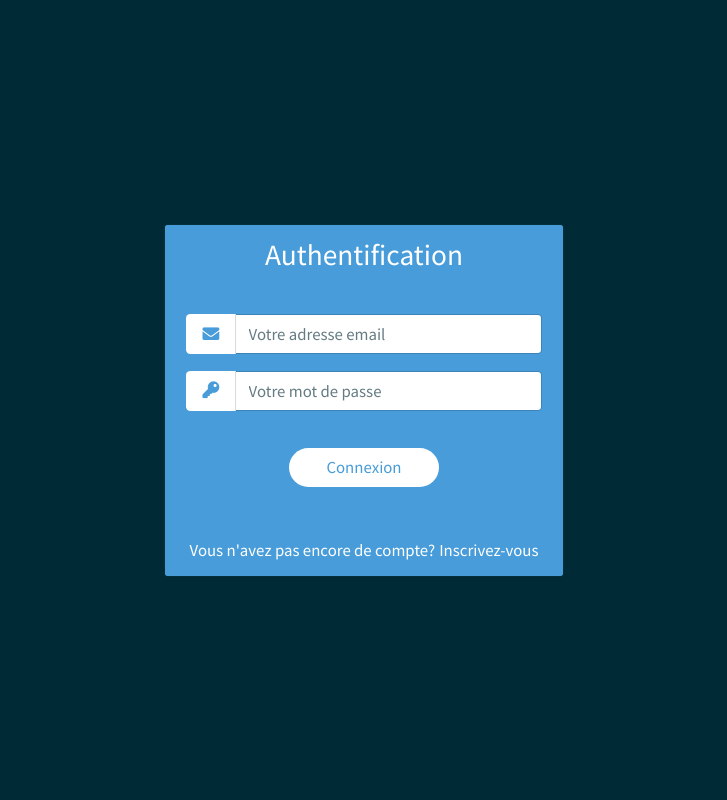
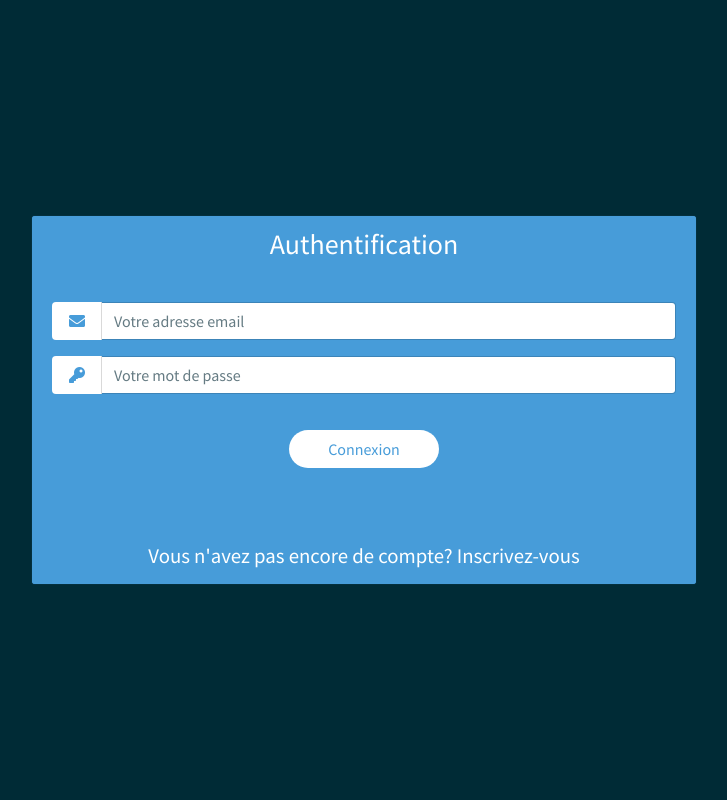
Before and after one commit to sha-zha/Todolist, a PHP site: page / in a window 1280 px wide. Shown: the whole page, without its empty margins (276-1003 px from the left). Run offline with PHP 8.4, Linux system fonts and the light colour scheme; data comes from the database, SQL or seed files in the repository; some libraries are stand-ins or nearby versions.

Commit message:
Correction taille Card + font

```diff
--- a/public/css/auth.css
+++ b/public/css/auth.css
@@ -1,13 +1,39 @@
 /* Fluid Typography */
 @media (min-width: 320px) {
     html {
-      font-size: calc(0.9375rem + ((1vw - 3.2px) * 0.1875));
-      min-height: 0vw;
+        min-height: 0vw;
+    }
+    .card{
+        width: 80% !important
+    }
+    .links{
+        font-size: calc(0.5em + 1vw) !important;
     }
 }
-  @media (min-width: 1920px) {
-    html {
-      font-size: 18px;
+
+@media (min-width: 576px) {
+    .card{
+        width: 80% !important
+    }
+}
+
+@media (min-width: 768px) {
+    .card{
+        width: 80% !important
+    }
+}
+
+@media (min-width: 992px) {
+    .card{
+        width: 60% !important
+    }
+
+}
+
+@media (min-width: 1200px) {
+    font-size: 14px;
+    .card{
+        width: 40% !important
     }
 }
 
@@ -19,10 +45,9 @@ html,body{
     align-content: center;
 }
 .card{
-    height: auto;
+    height: 370px;
     margin-top: auto;
     margin-bottom: auto;
-    width: 400px;
     background-color: #479CD9!important;
  }
 .card-header{
@@ -32,6 +57,9 @@ html,body{
 .card-header h3{
     color: #FFF;
     text-align: center;
+}
+.card-body{
+    overflow: hidden;
 }
 .card-footer{
     background-color: #479CD9!important;
```
